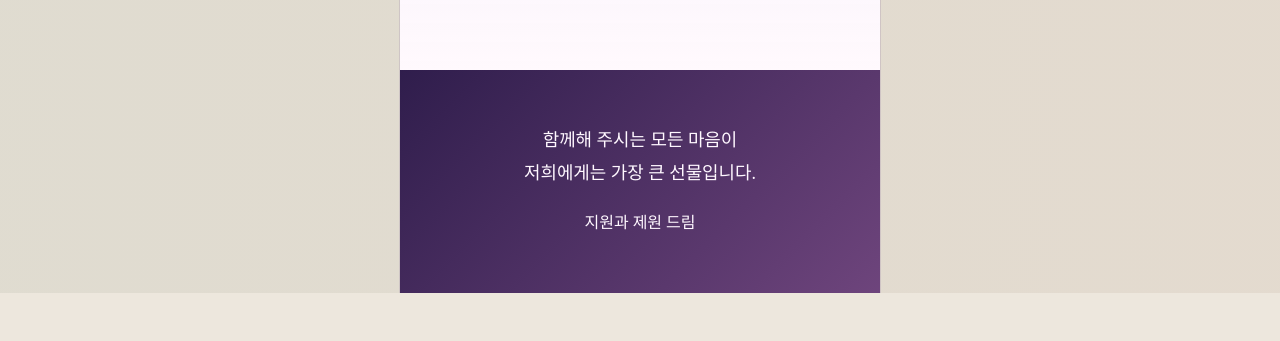
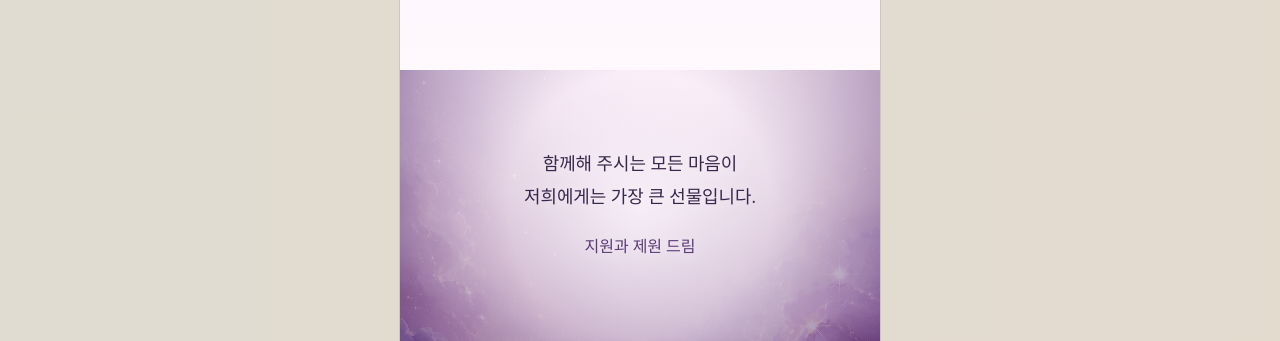
Before and after one commit to jewonj0620/wedding_invitation, a React (Vite) app: page / in a window 1280 px wide. Shown: the part 2676-3017 px from the top of the page. Before the commit the page ends 2969 px from the top, so only its background shows below. Built offline with nearby package versions, Linux system fonts and the light colour scheme.

Commit message:
update closing background photo

```diff
--- a/src/App.css
+++ b/src/App.css
@@ -503,18 +503,32 @@
 }
 
 .closing {
-  padding: 54px 26px 58px;
+  position: relative;
+  isolation: isolate;
+  padding: 78px 26px 82px;
   text-align: center;
-  color: #fff8ff;
+  color: #3a274b;
   background:
-    linear-gradient(135deg, rgba(47, 29, 76, 0.98), rgba(112, 70, 126, 0.96)),
-    #38214f;
+    linear-gradient(180deg, rgba(255, 250, 255, 0.34), rgba(88, 48, 112, 0.28)),
+    url('./assets/background_theme1.png') center / cover no-repeat,
+    #f3dff5;
+}
+
+.closing::before {
+  position: absolute;
+  inset: 0;
+  z-index: -1;
+  content: '';
+  background:
+    radial-gradient(circle at center, rgba(255, 249, 255, 0.82), rgba(255, 249, 255, 0.44) 48%, rgba(77, 43, 104, 0.34) 100%),
+    linear-gradient(180deg, rgba(255, 255, 255, 0.18), rgba(68, 36, 93, 0.22));
 }
 
 .closing p {
   margin: 0;
   font-size: 1.12rem;
   line-height: 1.8;
+  text-shadow: 0 1px 18px rgba(255, 255, 255, 0.72);
 }
 
 .closing strong {
@@ -522,6 +536,8 @@
   margin-top: 22px;
   font-size: 1rem;
   font-weight: 600;
+  color: #5b3b78;
+  text-shadow: 0 1px 18px rgba(255, 255, 255, 0.78);
 }
 
 .contact-page {
```
Also changed, not shown: src/assets/background_theme1.png (added).
